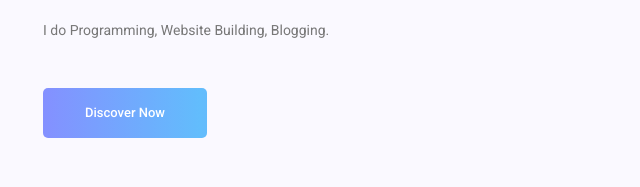
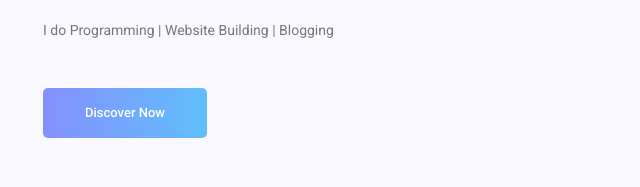
Before and after one commit to donwong2308/donwong2308.github.io, a plain HTML site: page index.html in a window 1280 px wide. Shown: the part 350-537 px from the top of the page, 612-1252 px from the left. Drawn offline with Linux system fonts and the light colour scheme; some packages are replaced by stand-ins of ours.

Commit message:
Update index.html

```diff
--- a/index.html
+++ b/index.html
@@ -77,7 +77,7 @@
 							<div class="banner_content">
 								<h5>This is me</h5>
 								<h2>Donavon Wong</h2>
-								<p>I do Programming, Website Building, Blogging.</p>
+								<p>I do Programming | Website Building | Blogging</p>
 								<a class="banner_btn" href="#">Discover Now</a>
 							</div>
 						</div>
```
